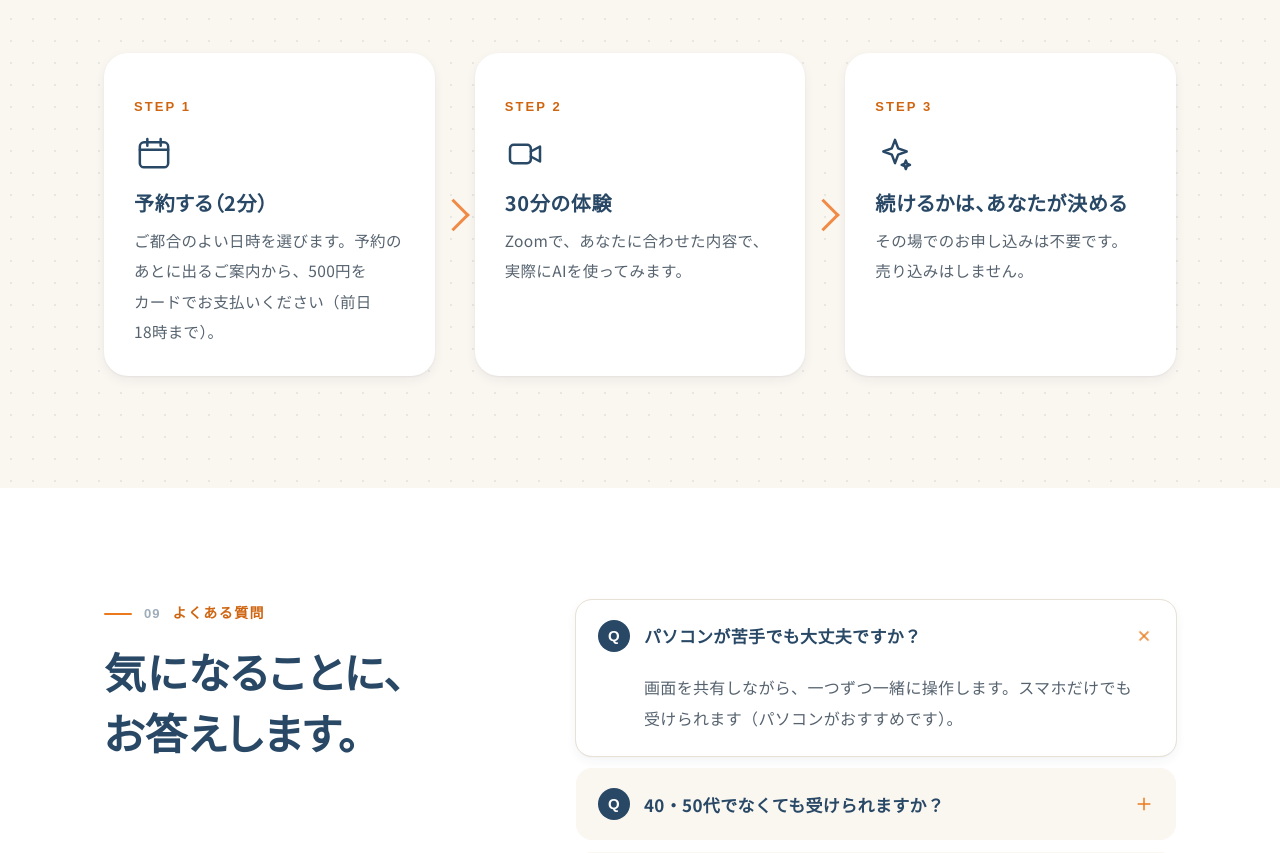
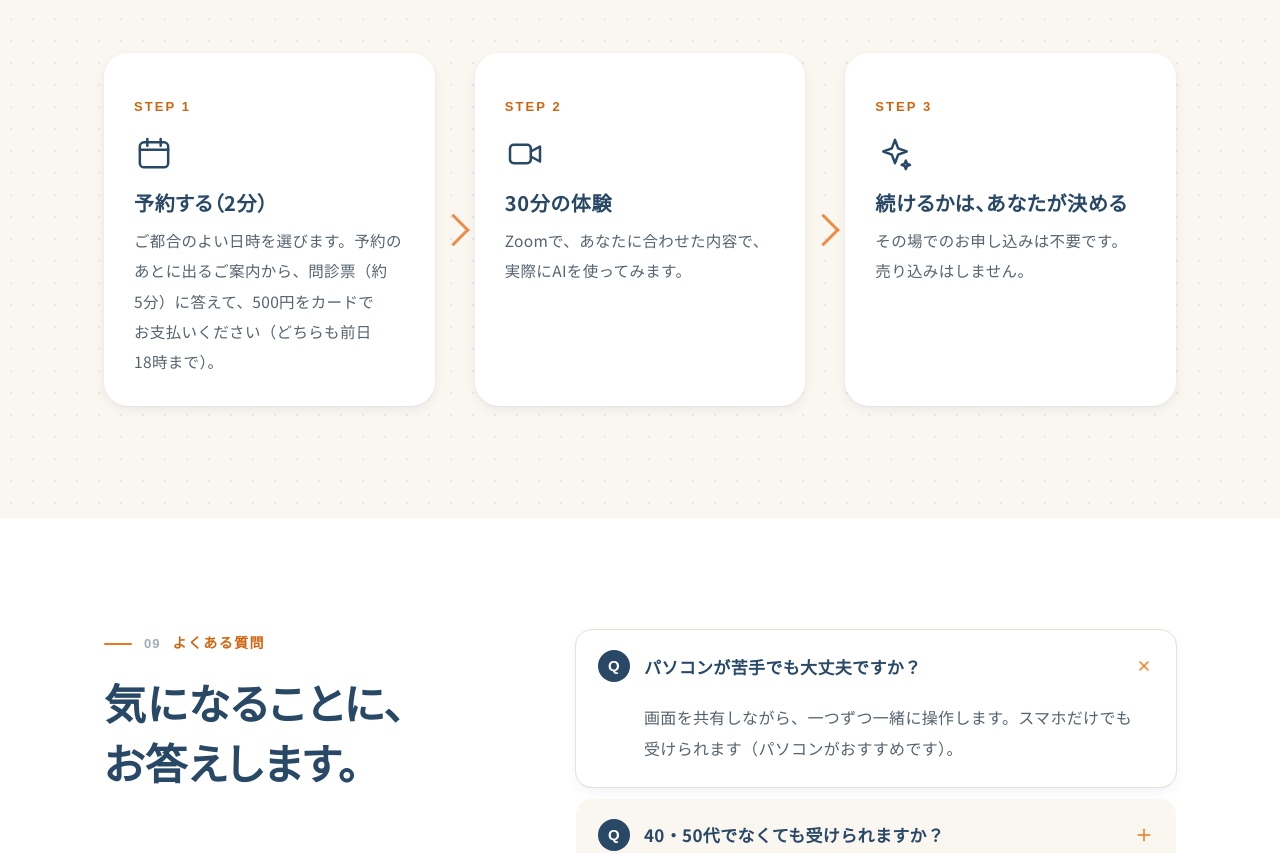
Before and after one commit to tonari-ai/tonari-ai.github.io, a plain HTML site: page index.html in a window 1280 px wide. Shown: the part 8227-9080 px from the top of the page. Drawn offline with Linux system fonts and the light colour scheme; a web font is replaced by a local one.

Commit message:
体験の流れに問診票（約5分）を追加
Co-Authored-By: Claude Opus 5.5 <noreply@anthropic.com>

```diff
--- a/index.html
+++ b/index.html
@@ -437,7 +437,7 @@ footer .links a{color:#c9d6e3;margin-left:20px;text-decoration:none}
 <section class="bg-dots"><div class="wrap">
   <div class="sh center"><div class="no"><b>08</b>体験レッスンの流れ（30分・500円）</div><h2>まずは30分、<br>試してみてください。</h2></div>
   <ol class="flow">
-    <li><span class="step">STEP 1</span><svg class="ic" viewBox="0 0 24 24" aria-hidden="true"><rect x="3.5" y="5" width="17" height="15" rx="2.5"/><path d="M3.5 9.5h17M8 3v4M16 3v4"/></svg><h3>予約する（2分）</h3><p>ご都合のよい日時を選びます。予約のあとに出るご案内から、500円をカードでお支払いください（前日18時まで）。</p></li>
+    <li><span class="step">STEP 1</span><svg class="ic" viewBox="0 0 24 24" aria-hidden="true"><rect x="3.5" y="5" width="17" height="15" rx="2.5"/><path d="M3.5 9.5h17M8 3v4M16 3v4"/></svg><h3>予約する（2分）</h3><p>ご都合のよい日時を選びます。予約のあとに出るご案内から、問診票（約5分）に答えて、500円をカードでお支払いください（どちらも前日18時まで）。</p></li>
     <li><span class="step">STEP 2</span><svg class="ic" viewBox="0 0 24 24" aria-hidden="true"><rect x="3" y="6.5" width="12.5" height="11" rx="2.2"/><path d="M15.5 10.5l5.5-3v9l-5.5-3"/></svg><h3>30分の体験</h3><p>Zoomで、あなたに合わせた内容で、実際にAIを使ってみます。</p></li>
     <li><span class="step">STEP 3</span><svg class="ic" viewBox="0 0 24 24" aria-hidden="true"><path d="M12 3.5l1.9 5.1 5.1 1.9-5.1 1.9L12 17.5l-1.9-5.1L5 10.5l5.1-1.9z"/><path d="M18.5 16l.7 1.8 1.8.7-1.8.7-.7 1.8-.7-1.8-1.8-.7 1.8-.7z"/></svg><h3>続けるかは、あなたが決める</h3><p>その場でのお申し込みは不要です。売り込みはしません。</p></li>
   </ol>
```
Also changed, not shown: start/index.html (+1 -1 lines), thanks/index.html (+1 -1 lines).
